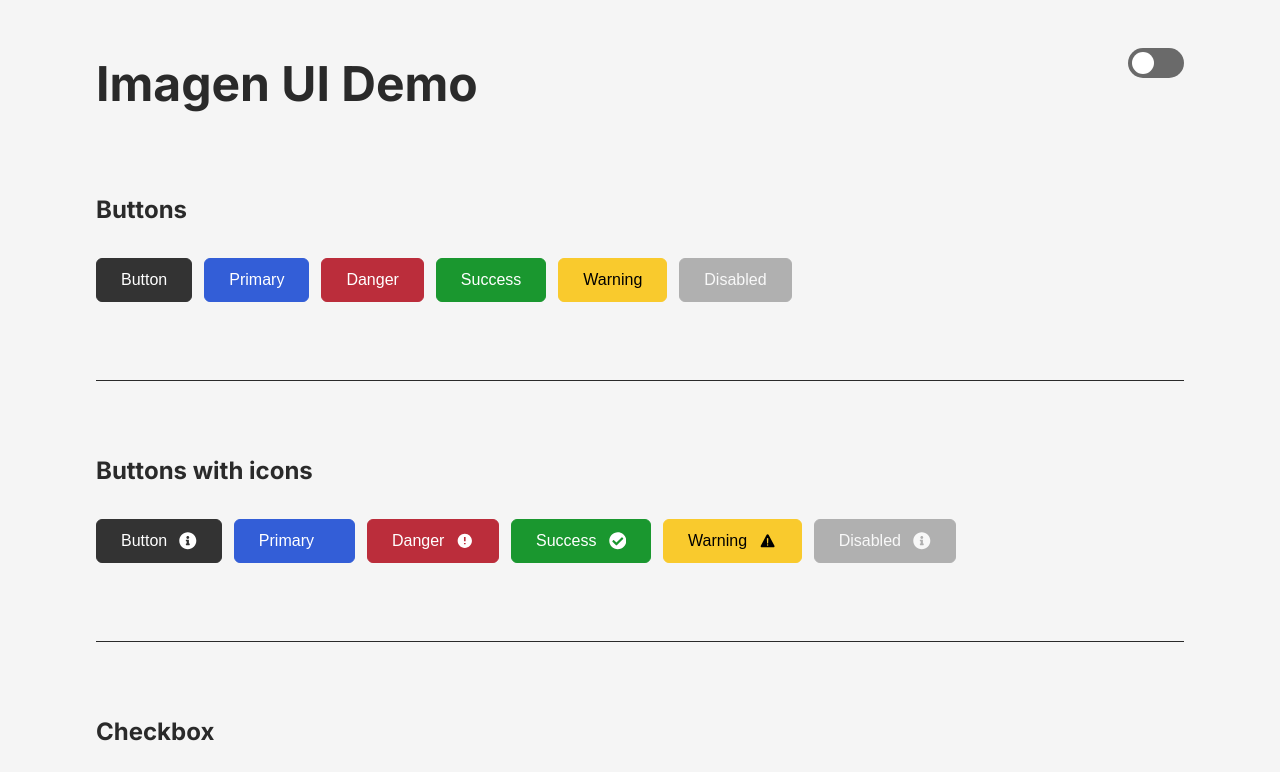
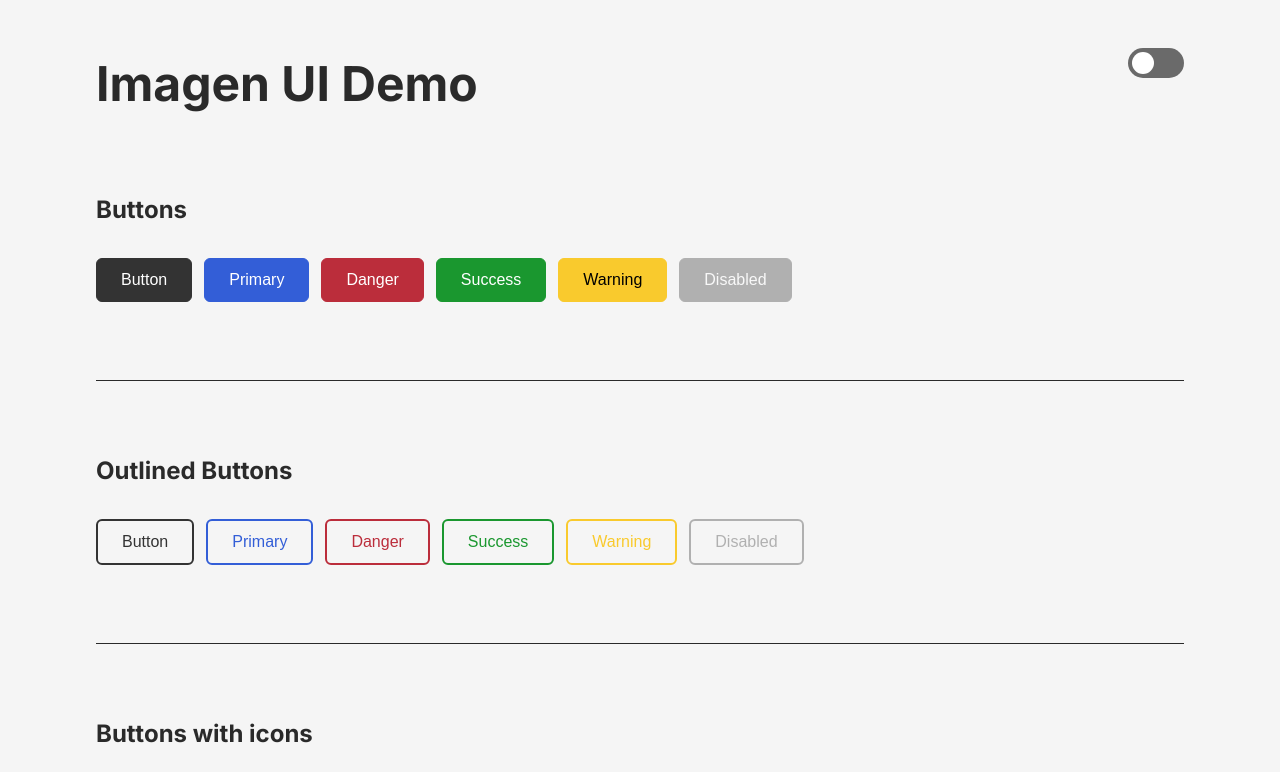
Before and after one commit to ptmartins/iwDemo, a React (Create React App) app: page / in a window 1280 px wide. Shown: the top 772 px of the page. Built offline with nearby package versions, Linux system fonts and the light colour scheme; some icons are missing.

Commit message:
Add outlined buttons

```diff
--- a/src/App.js
+++ b/src/App.js
@@ -80,6 +80,17 @@ function App() {
         <Button type="success">Success</Button>
         <Button type="warning">Warning</Button>
         <Button state="disabled">Disabled</Button>
+      </section>
+
+      {/* Outlined Buttons */}
+      <section className={styles.section}>
+        <h2 className={styles.section_title}>Outlined Buttons</h2>
+        <Button variant="outlined" onClick={() => showMessage()}>Button</Button>
+        <Button variant="outlined" type="primary">Primary</Button>
+        <Button variant="outlined" type="danger">Danger</Button>
+        <Button variant="outlined" type="success">Success</Button>
+        <Button variant="outlined" type="warning">Warning</Button>
+        <Button variant="outlined" state="disabled">Disabled</Button>
       </section>
 
 
--- a/src/components/Button/Button.jsx
+++ b/src/components/Button/Button.jsx
@@ -2,23 +2,27 @@ import styles from './Button.module.css';
 
 const Button = (props) => {
 
-    let btnClasses = null;
+    let btnClasses = styles.btn;
+
+    if(props.variant === 'outlined') {
+        btnClasses += ` ${styles.btn__outlined}`;
+    }
 
     switch(props.type) {
         case 'primary':
-            btnClasses = styles.btn__primary;
+            btnClasses += ` ${styles.btn__primary}`;
             break;
         case 'danger':
-            btnClasses = styles.btn__danger;
+            btnClasses += ` ${styles.btn__danger}`;
             break;
         case 'success':
-            btnClasses = styles.btn__success;
+            btnClasses += ` ${styles.btn__success}`;
             break;
         case 'warning':
-            btnClasses = styles.btn__warning;
+            btnClasses += ` ${styles.btn__warning}`;
             break;
         default:
-            btnClasses = '';
+            btnClasses += '';
             break;
     }
 
@@ -27,7 +31,7 @@ const Button = (props) => {
     }
 
     return(
-        <button {...props} className={`${styles.btn} ${btnClasses}`}> {props.children} </button>
+        <button {...props} className={btnClasses}> {props.children} </button>
     )
 }
 
--- a/src/components/Button/Button.module.css
+++ b/src/components/Button/Button.module.css
@@ -1,5 +1,5 @@
 .btn {
-    --btn-radius: 6px;
+    --btn-radius: 4px;
 
     align-items: center;
     background-color: #333;
@@ -14,10 +14,28 @@
     transition: all .2s ease;
 }
 
+.btn__outlined,
+.btn__outlined.btn__primary,
+.btn__outlined.btn__danger,
+.btn__outlined.btn__success,
+.btn__outlined.btn__warning,
+.btn__outlined.btn__disabled {
+    background-color: transparent;
+    border-width: 2px;
+    color: #333;
+}
+
 .btn:hover {
     background-color: #5a5a5a;
     border-color: #5a5a5a;
     opacity: .85;
+}
+
+.btn__outlined:hover {
+    background-color: #333;
+    border-color: #333;
+    color: #fff;
+    opacity: 1;
 }
 
 .btn__primary {
@@ -25,14 +43,29 @@
     border-color: #335ed7;
 }
 
+.btn__outlined.btn__primary {
+    color: #335ed7;
+}
+
 .btn__primary:hover {
     background-color: #537ff7;
     border-color: #537ff7;
 }
 
+.btn__outlined.btn__primary:hover {
+    background-color: #335ed7;
+    border-color: #335ed7;
+    color: #fff;
+}
+
+
 .btn__danger {
     background-color: #bb2d3b;
     border-color: #bb2d3b;
+}
+
+.btn__outlined.btn__danger {
+    color: #bb2d3b;
 }
 
 .btn__danger:hover {
@@ -40,14 +73,31 @@
     border-color: #dc4352;
 }
 
+.btn__outlined.btn__danger:hover {
+    background-color: #bb2d3b;
+    border-color: #bb2d3b;
+    color: #fff;
+    opacity: 1;
+}
+
 .btn__success {
     background-color: #1a972f;
     border-color: #1a972f;
 }
 
+.btn__outlined.btn__success {
+    color: #1a972f;
+}
+
 .btn__success:hover {
     background-color: #1bbb35;
     border-color: #1bbb35;
+}
+
+.btn__outlined.btn__success:hover {
+    background-color: #1a972f;
+    border-color: #1a972f;
+    color: #fff;
 }
 
 .btn__warning {
@@ -56,9 +106,20 @@
     color: #000;
 }
 
+.btn__outlined.btn__warning {
+    color: #f9ca2d;
+}
+
 .btn__warning:hover {
     background-color: #ffd856;
     border-color: #ffd856;
+}
+
+.btn__outlined.btn__warning:hover {
+    background-color: #f9ca2d;
+    border-color: #f9ca2d;
+    color: #333;
+    opacity: 1;
 }
 
 .btn__disabled {
```
